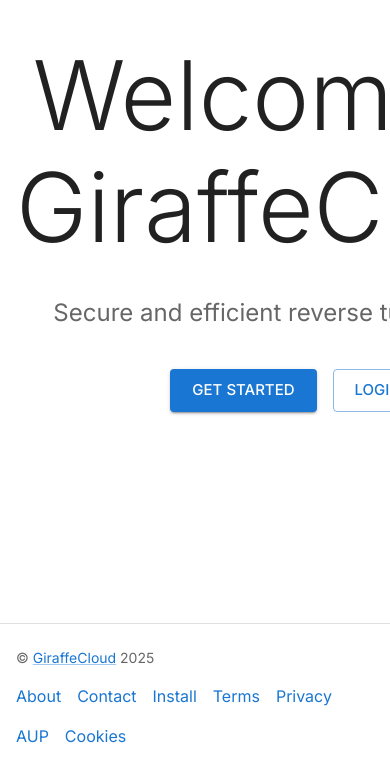
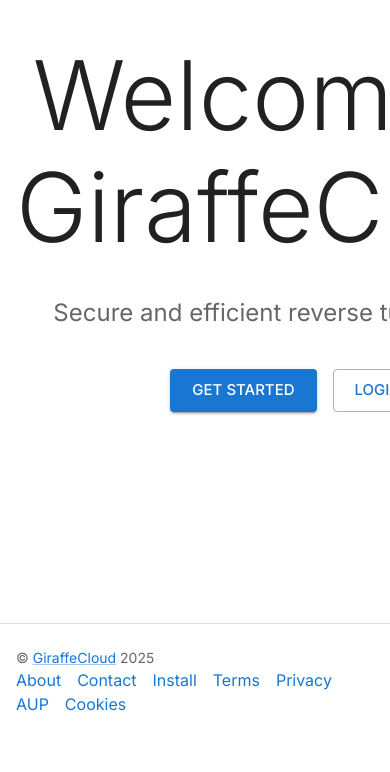
Before and after one commit to osa911/giraffecloud, a Next.js app in the folder internal/web/: page / in a window 390 px wide. Shown: the part 148-920 px from the top of the page. After the commit the page ends 888 px from the top, so only its background shows below. Built offline with nearby package versions, Linux system fonts and the light colour scheme; no server answers; what @mui/material-nextjs would draw is missing.

Commit message:
refactor: update Footer component layout by replacing spacing with columnGap for improved responsiveness and alignment

```diff
--- a/internal/web/src/components/common/Footer.tsx
+++ b/internal/web/src/components/common/Footer.tsx
@@ -9,14 +9,15 @@
       <Container maxWidth="lg">
         <Stack
           direction={{ xs: "column", sm: "row" }}
-          spacing={2}
+          columnGap={2}
           justifyContent="space-between"
+          flexWrap="wrap"
           alignItems={{ xs: "flex-start", sm: "center" }}
         >
           <Typography variant="body2" color="text.secondary">
             © <Link href={ROUTES.HOME}>GiraffeCloud</Link> {new Date().getFullYear()}
           </Typography>
-          <Stack direction="row" spacing={2} flexWrap="wrap" useFlexGap>
+          <Stack direction="row" columnGap={2} flexWrap="wrap" useFlexGap>
             <Link href={ROUTES.ABOUT} underline="hover">
               About
             </Link>
```
